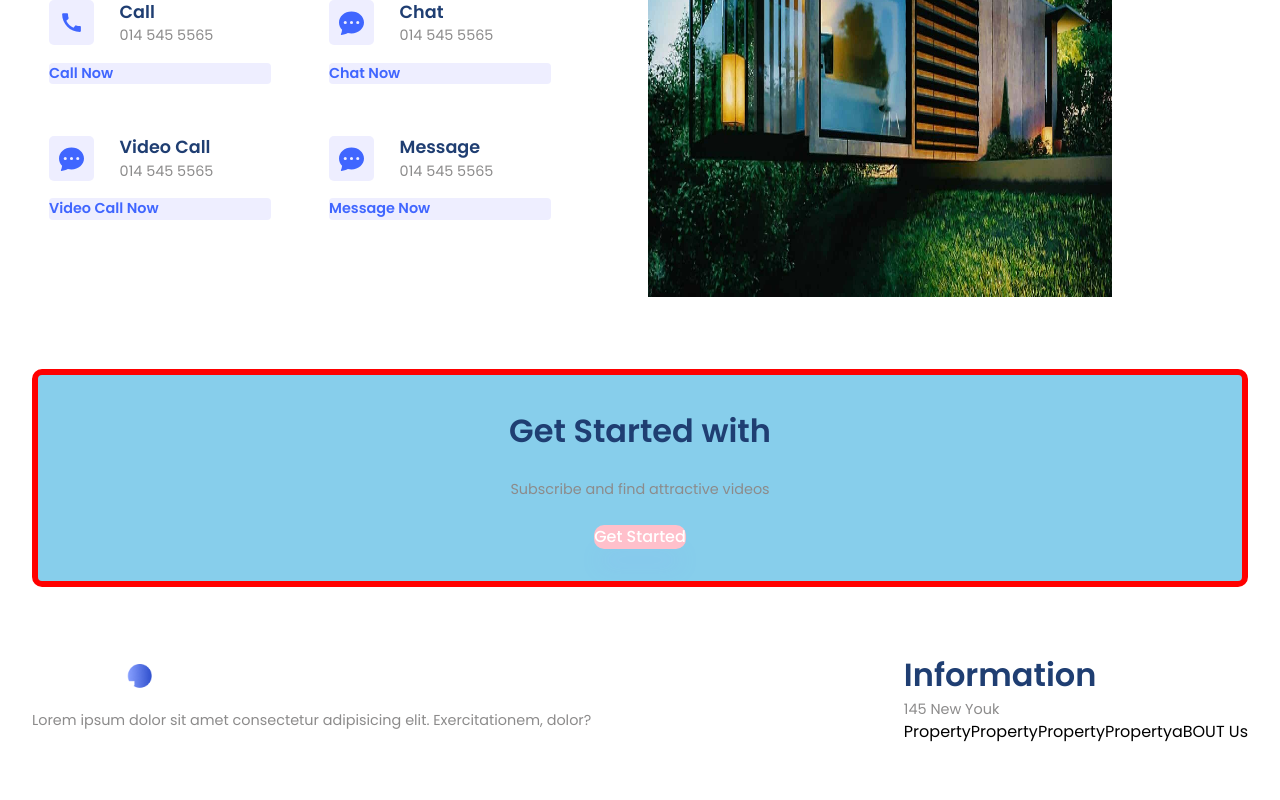
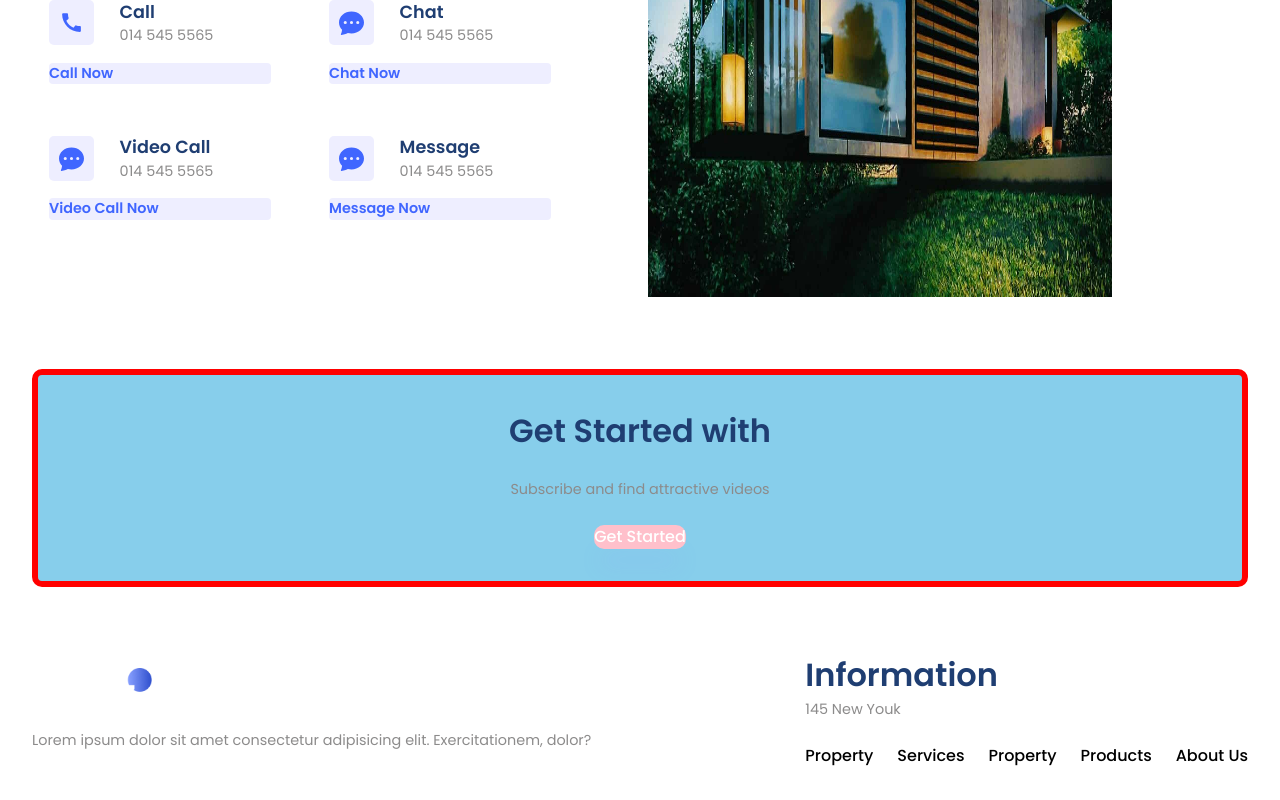
Before and after one commit to SanjoyGorai/real-estate-website, a React (Vite) app: page / in a window 1280 px wide. Shown: the part 2561-3361 px from the top of the page. Before the commit the page ends 3337 px from the top, so only its background shows below. Built offline with nearby package versions, Linux system fonts and the light colour scheme.

Commit message:
footer completed

```diff
--- a/src/componants/Footer/Footer.css
+++ b/src/componants/Footer/Footer.css
@@ -0,0 +1,11 @@
+.f-container{
+    justify-content: space-between;
+}
+.f-left{
+    gap: 1rem;
+}
+.f-menu{
+    gap: 1.5rem;
+    margin-top: 1.5rem;
+    font-weight: 500;
+}
--- a/src/componants/Footer/Footer.jsx
+++ b/src/componants/Footer/Footer.jsx
@@ -23,10 +23,10 @@ const Footer = () => {
 
                 <div className="flexCenter f-menu">
                     <span>Property</span>
+                    <span>Services</span>
                     <span>Property</span>
-                    <span>Property</span>
-                    <span>Property</span>
-                    <span>aBOUT Us</span>
+                    <span>Products</span>
+                    <span>About Us</span>
                 </div>
             </div>
 
```
